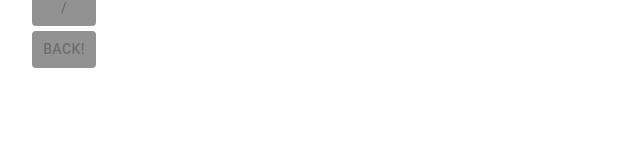
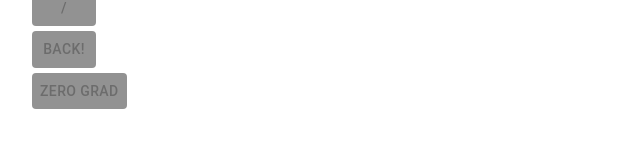
Before and after one commit to Nossonhuebner/scratchy-grad, a React (Vite) app: page / in a window 1280 px wide. Shown: the part 276-424 px from the top of the page, without its empty margins (0-640 px from the left). Built offline with nearby package versions, Linux system fonts and the light colour scheme.

Commit message:
Add zero grad button

```diff
--- a/src/components/liveGrad.tsx
+++ b/src/components/liveGrad.tsx
@@ -60,6 +60,10 @@ export function LiveGrad() {
         leaf.backward();
         forceUpdate();
     }
+    const zero = () => {
+        nodes.forEach(n => n.grad = 0)
+        forceUpdate();
+    }
     return (
         <Stack direction="row">
             <Stack className="inputButtons">
@@ -73,6 +77,7 @@ export function LiveGrad() {
                 {/* <Button disabled={selectedNodes.length < 2} onClick={() => operate(Ops.)}>SQRT</Button> */}
                 {/* <Button disabled={selectedNodes.length < 2} onClick={() => operate(Ops.Plus)}>^2</Button> */}
                 <Button disabled={!canBackProp} onClick={backprop}>Back!</Button>
+                <Button disabled={nodes.length == 0} onClick={zero}>zero grad</Button>
             </Stack>
             <Graph nodes={nodes} selectedNodes={selectedNodes} toggleSelectNode={toggleSelectNode}/>
         </Stack>
```
